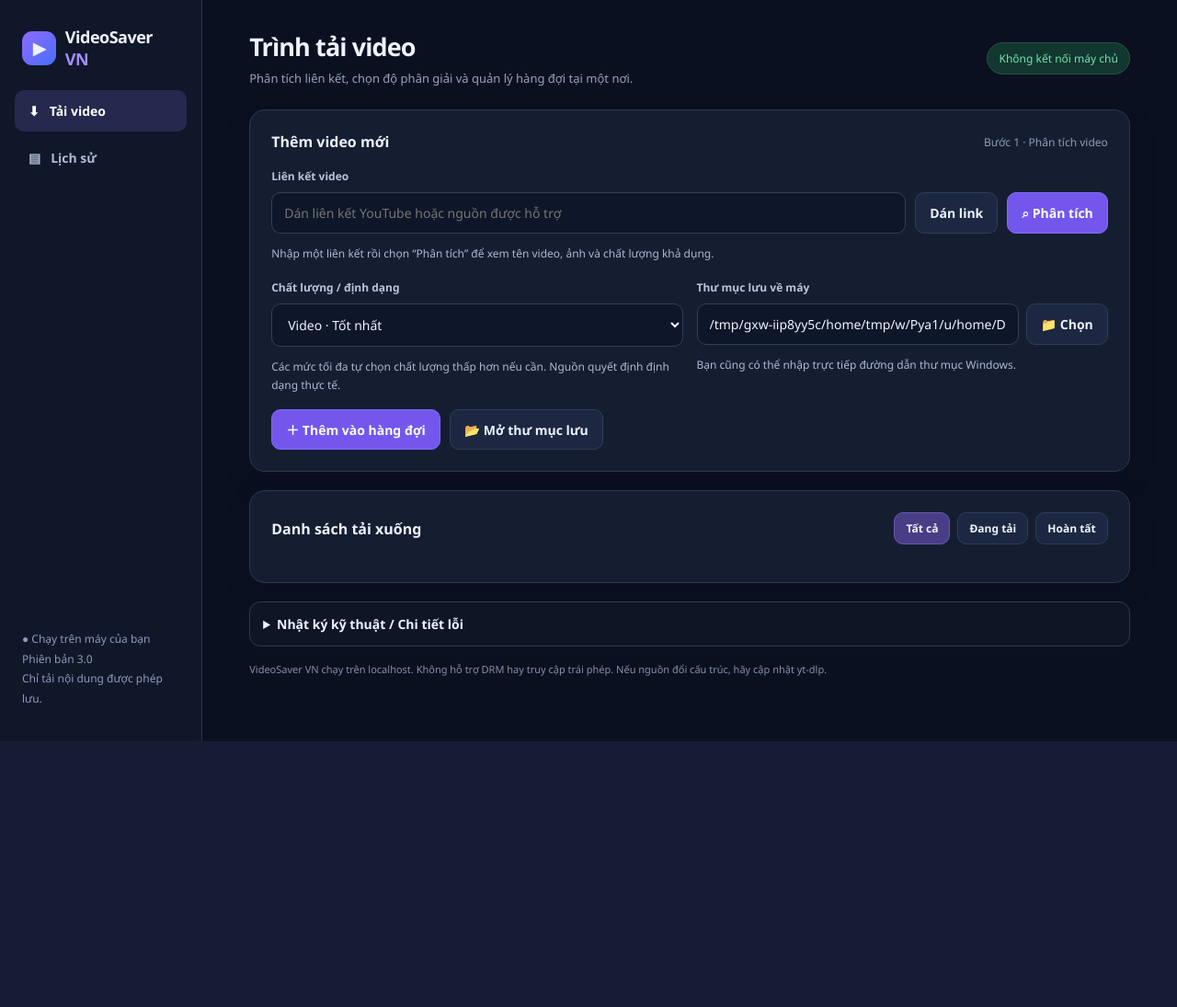
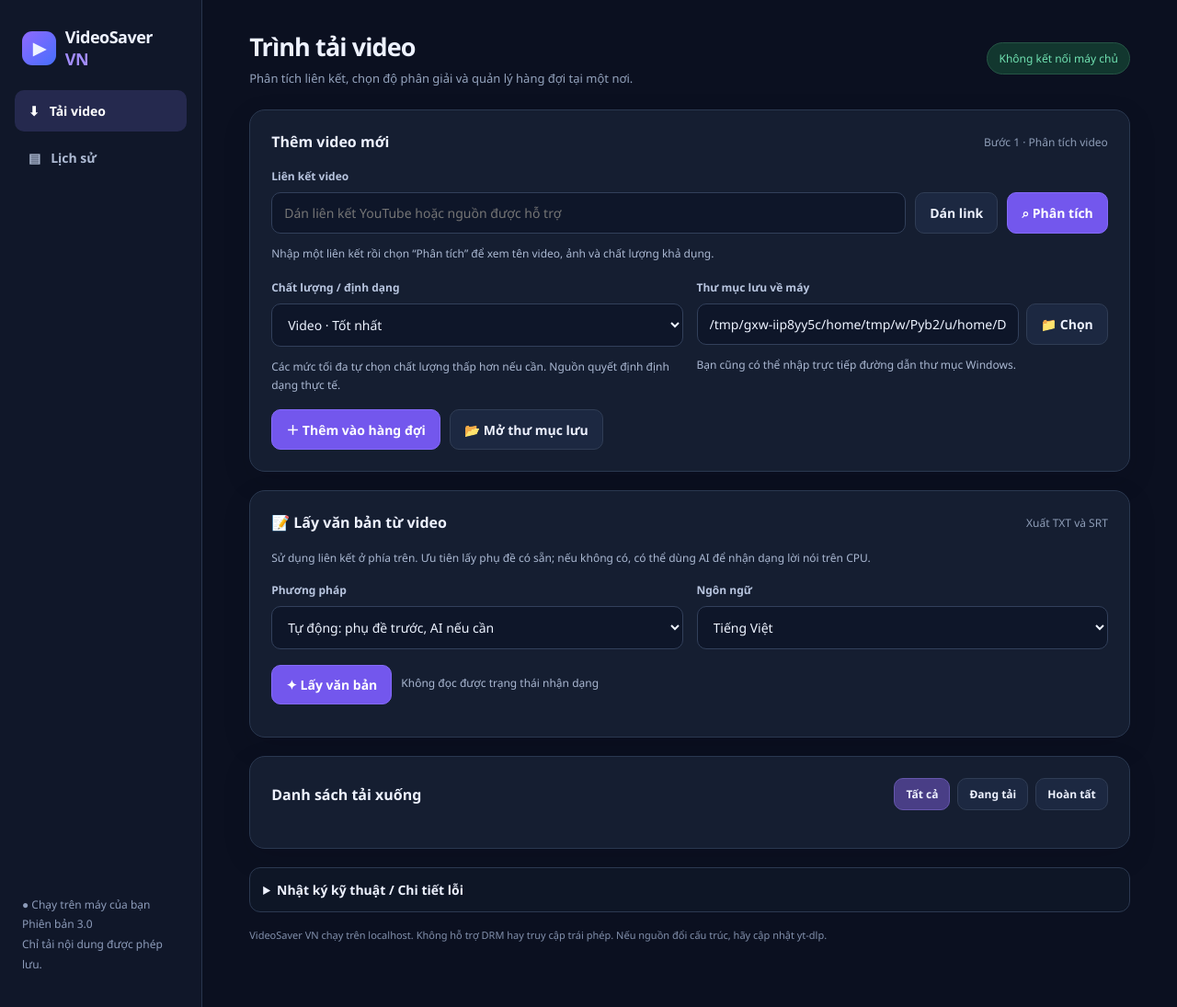
Before and after one commit to hungnmph50619/VideoSaverVN, a Flask app: page / in a window 1280 px wide. Shown: the whole page at 92% size. Before the commit the page ends 806 px from the top, so only its background shows below. Run offline with Flask 3, Linux system fonts and the light colour scheme.

Commit message:
Add text transcription controls and output status to VideoSaver web UI

```diff
--- a/templates/index.html
+++ b/templates/index.html
@@ -65,6 +65,15 @@ pre{white-space:pre-wrap;word-break:break-word;color:#9cb0d4;font-size:11px;max-
 <div><label for="folder">Thư mục lưu về máy</label><div class="folderrow"><input id="folder" value="{{ folder }}" spellcheck="false"><button id="pick" title="Chọn thư mục trên máy">📁 Chọn</button></div><p class="notice">Bạn cũng có thể nhập trực tiếp đường dẫn thư mục Windows.</p></div></div>
 <div class="actions"><button class="primary" id="add">＋ Thêm vào hàng đợi</button><button id="open">📂 Mở thư mục lưu</button></div>
 </section>
+<section class="card" id="textPanel">
+<div class="sectionhead"><h2>📝 Lấy văn bản từ video</h2><span class="muted">Xuất TXT và SRT</span></div>
+<p class="notice" style="margin:0 0 16px">Sử dụng liên kết ở phía trên. Ưu tiên lấy phụ đề có sẵn; nếu không có, có thể dùng AI để nhận dạng lời nói trên CPU.</p>
+<div class="grid" style="margin-top:0">
+<div><label for="textmode">Phương pháp</label><select id="textmode"><option value="auto">Tự động: phụ đề trước, AI nếu cần</option><option value="subtitles">Chỉ lấy phụ đề có sẵn (nhanh)</option><option value="speech">Nhận dạng lời nói bằng AI (CPU)</option></select></div>
+<div><label for="textlang">Ngôn ngữ</label><select id="textlang"><option value="vi">Tiếng Việt</option><option value="en">Tiếng Anh</option><option value="auto">Tự nhận diện / có sẵn</option></select></div>
+</div><div class="actions"><button class="primary" id="makeText">✦ Lấy văn bản</button><span id="textStatus" class="notice" style="margin:10px 0">Chưa có tác vụ</span></div>
+<div id="textResults" class="notice"></div>
+</section>
 <section class="card" id="tasksPanel"><div class="sectionhead"><h2>Danh sách tải xuống <span class="muted" id="taskCount"></span></h2><div class="tabs"><button id="allTab" class="active">Tất cả</button><button id="activeTab">Đang tải</button><button id="doneTab">Hoàn tất</button></div></div><div id="tasks"></div></section>
 <details><summary>Nhật ký kỹ thuật / Chi tiết lỗi</summary><pre id="logs">Chưa có hoạt động.</pre></details>
 <p class="footer">VideoSaver VN chạy trên localhost. Không hỗ trợ DRM hay truy cập trái phép. Nếu nguồn đổi cấu trúc, hãy cập nhật yt-dlp.</p>
@@ -92,5 +101,24 @@ const labels={waiting:"Đang chờ",downloading:"Đang tải",processing:"Đang
 function renderTasks(){const box=$("tasks");box.replaceChildren();const selected=latest.filter(t=>filter==="all"||filter==="active"&&["waiting","downloading","processing"].includes(t.status)||filter==="done"&&["done","failed","cancelled","interrupted"].includes(t.status));$("taskCount").textContent="("+latest.length+")";if(!selected.length){const z=el("div","empty");z.append(el("div","", "▤"),el("strong","",filter==="all"?"Chưa có video nào":"Không có lượt tải ở mục này"),el("span","", "Các video bạn thêm sẽ xuất hiện ở đây."));box.append(z);return}
 for(const t of selected){const card=el("div","task");const icon=el("div","taskicon");const img=safeImage(t.thumbnail);if(img){const im=el("img");im.src=img;im.alt="";icon.append(im)}else icon.textContent="▶";const center=el("div");const title=el("div","tasktitle",t.title||t.url);title.title=t.title||t.url;const speed=t.speed?t.speed+" MB/s · ":"";const eta=Number.isFinite(t.eta)?"còn "+Math.round(t.eta)+"s · ":"";const meta=el("div","taskmeta",(labels[t.status]||t.status)+" · "+t.quality+" · "+speed+eta+(t.error||t.created||""));center.append(title,meta);if(["downloading","processing","done"].includes(t.status)){const p=el("div","progress");const f=el("div");f.style.width=(t.progress||0)+"%";p.append(f);center.append(p)}const right=el("div","taskright");right.append(el("span","tag",(t.progress||0).toFixed(0)+"%"));if(["waiting","downloading","processing"].includes(t.status)){const cancel=el("button","","Hủy");cancel.onclick=async()=>{try{await api("cancel",{id:t.id});refresh()}catch(e){message(e.message,true)}};right.append(cancel)}card.append(icon,center,right);box.append(card)}}
 async function refresh(){try{const d=await api("state");latest=d.tasks;$("logs").textContent=d.logs.length?d.logs.join("\n"):"Chưa có hoạt động.";renderTasks();$("health").textContent=d.ffmpeg?"● FFmpeg sẵn sàng":"⚠ Chưa tìm thấy FFmpeg";$("health").style.color=d.ffmpeg?"#70e1b1":"#ffba78"}catch{$("health").textContent="Không kết nối máy chủ"}}
+
+let lastTextId=null;
+$("makeText").onclick=async()=>{try{
+const url=$("url").value.trim();if(!url){message("Hãy nhập liên kết video ở trên trước.",true);return}
+const r=await api("transcribe",{url,folder:$("folder").value,mode:$("textmode").value,language:$("textlang").value});
+lastTextId=r.id;$("textStatus").textContent="Đã bắt đầu xử lý";$("makeText").disabled=true;$("textResults").textContent="";
+}catch(e){$("textStatus").textContent=e.message}};
+async function refreshText(){try{
+const r=await api("transcribe-status");const current=r.jobs.find(x=>x.id===lastTextId)||r.jobs[r.jobs.length-1];
+if(!current)return;
+lastTextId=current.id;$("textStatus").textContent=current.status+(current.progress>0?" · "+current.progress+"%":"");
+$("makeText").disabled=!current.finished;
+const results=$("textResults");results.replaceChildren();
+if(current.note)results.append(el("div","",current.note));
+if(current.error)results.append(el("div","notice error",current.error));
+if(current.txt){results.append(el("div","", "✓ Văn bản TXT: "+current.txt),el("div","", "✓ Phụ đề SRT: "+current.srt));}
+}catch(e){$("textStatus").textContent="Không đọc được trạng thái nhận dạng"}}
+setInterval(refreshText,1400);refreshText();
+
 refresh();setInterval(refresh,1250);
 </script></body></html>
```
